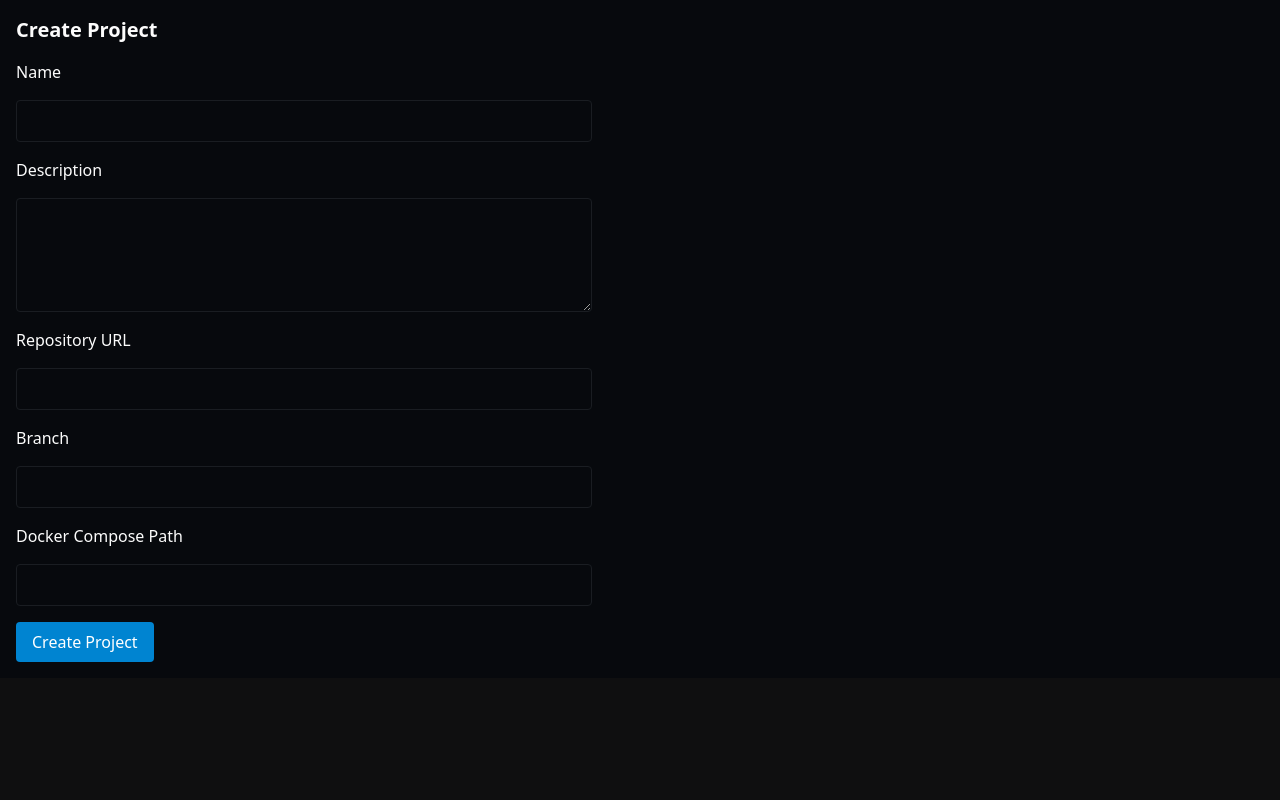
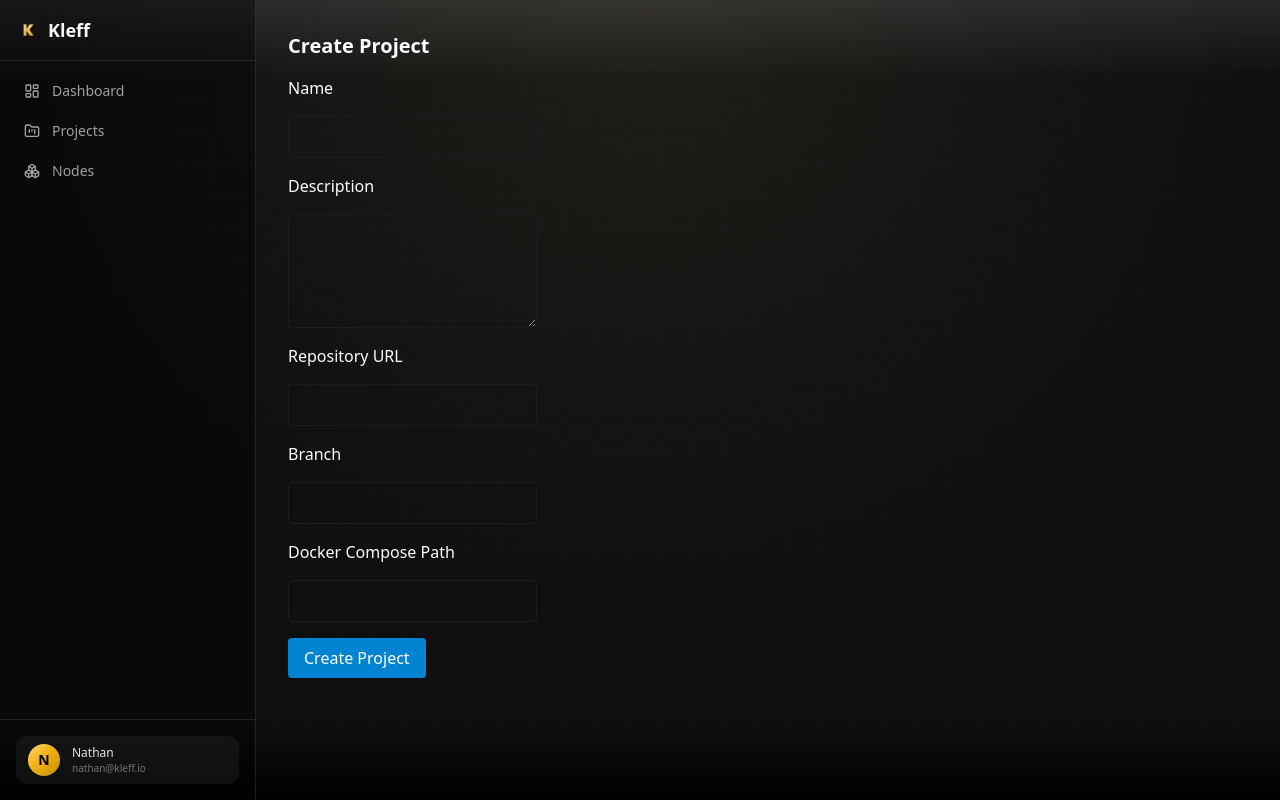
Before and after one commit to kleffio/www, a React (Vite) app in the folder frontend/: page /dashboard/projects/create in a window 1280 px wide. Built offline with nearby package versions, Linux system fonts and the light colour scheme; no server answers.

Commit message:
Added sidebar

```diff
--- a/frontend/src/pages/Dashboard/Projects/CreateProject.tsx
+++ b/frontend/src/pages/Dashboard/Projects/CreateProject.tsx
@@ -1,6 +1,7 @@
 import { useState } from "react";
 import { useNavigate } from "react-router-dom";
 import { apiClient } from "@shared/api/client";
+import { Sidebar } from "@shared/ui/Sidebar";
 
 export function CreateProject() {
   const navigate = useNavigate();
@@ -28,7 +29,7 @@ export function CreateProject() {
       navigate("/dashboard/projects");
     } catch (err) {
       // TODO: handle and show error to user
-      // eslint-disable-next-line no-console
+
       console.error(err);
     } finally {
       setIsSubmitting(false);
@@ -36,7 +37,21 @@ export function CreateProject() {
   };
 
   return (
-    <div className="p-4">
+   <div className="bg-kleff-bg relative isolate flex h-screen overflow-hidden">
+      <div className="pointer-events-none absolute inset-0 -z-20">
+        <div className="bg-modern-noise bg-kleff-spotlight h-full w-full opacity-60" />
+        <div className="bg-kleff-grid absolute inset-0 opacity-[0.25]" />
+      </div>
+      <div className="pointer-events-none absolute inset-x-0 top-0 -z-10 h-40 bg-linear-to-b from-white/10 via-transparent" />
+      <div className="pointer-events-none absolute inset-x-0 bottom-0 -z-10 h-40 bg-linear-to-t from-black via-transparent" />
+    <Sidebar />
+
+     <div className="flex-1 overflow-auto">
+        <div className="app-container py-8">
+          <div className="mb-8">
+            <div className="flex items-start justify-between">
+              <div>
+
       <h2 className="text-xl font-semibold mb-4">Create Project</h2>
       <form onSubmit={handleSubmit} className="grid gap-4 max-w-xl">
         <label htmlFor="name">Name</label>
@@ -98,5 +113,10 @@ export function CreateProject() {
         </div>
       </form>
     </div>
+     </div>
+       </div>
+         </div>
+           </div>
+             </div>
   );
 }
--- a/frontend/src/pages/Dashboard/Projects/Projects.tsx
+++ b/frontend/src/pages/Dashboard/Projects/Projects.tsx
@@ -1,7 +1,22 @@
+import { Sidebar } from "@shared/ui/Sidebar";
 import { Link } from "react-router-dom";
 
 export function Projects() {
   return (
+      <div className="bg-kleff-bg relative isolate flex h-screen overflow-hidden">
+      <div className="pointer-events-none absolute inset-0 -z-20">
+        <div className="bg-modern-noise bg-kleff-spotlight h-full w-full opacity-60" />
+        <div className="bg-kleff-grid absolute inset-0 opacity-[0.25]" />
+      </div>
+      <div className="pointer-events-none absolute inset-x-0 top-0 -z-10 h-40 bg-linear-to-b from-white/10 via-transparent" />
+      <div className="pointer-events-none absolute inset-x-0 bottom-0 -z-10 h-40 bg-linear-to-t from-black via-transparent" />
+    <Sidebar />
+
+     <div className="flex-1 overflow-auto">
+        <div className="app-container py-8">
+          <div className="mb-8">
+            <div className="flex items-start justify-between">
+              <div>
     <div className="p-4">
       <h1 className="text-2xl font-bold mb-4">Projects</h1>
       <p>List of projects will appear here.</p>
@@ -14,5 +29,11 @@ export function Projects() {
         </Link>
       </div>
     </div>
+    </div>
+      </div>
+     </div>
+       </div>
+         </div>
+           </div>
   );
 }
```
